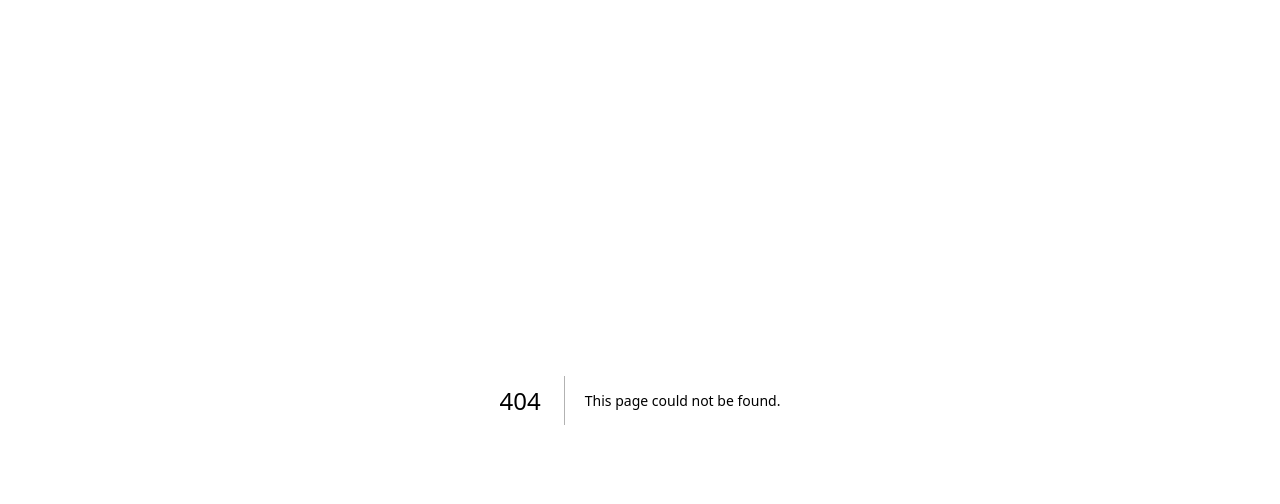
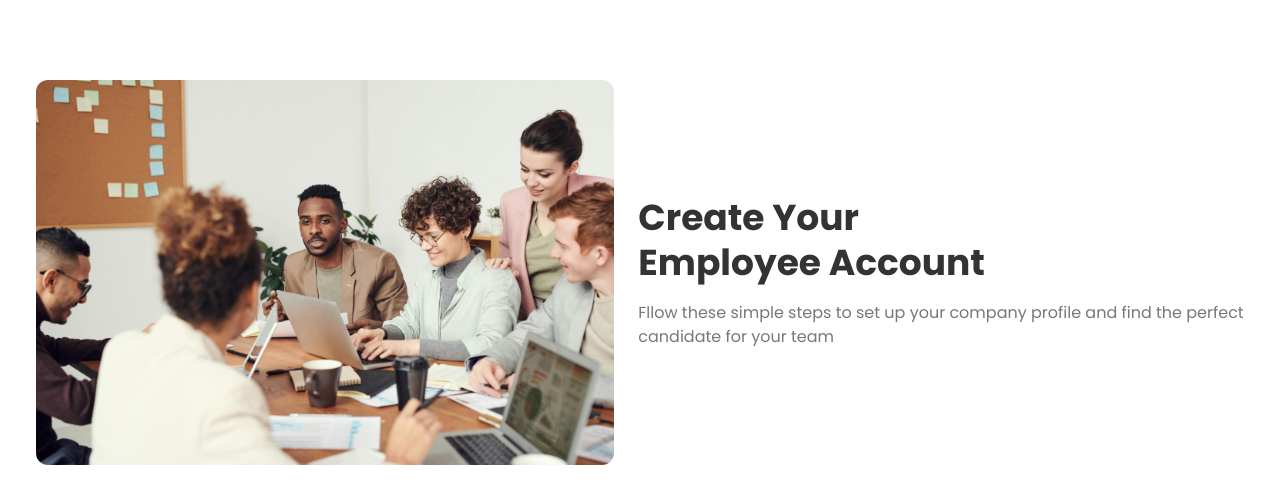
Before and after one commit to Apur0y/and-scheer, a Next.js app: page /foremployer/employeeaccount in a window 1280 px wide. Before the commit this address had no page. Shown: the top 504 px of the page. Built offline with nearby package versions, Linux system fonts and the light colour scheme.

Commit message:
create employee

```diff
--- /dev/null
+++ b/src/app/foremployer/employeeaccount/page.tsx
@@ -0,0 +1,23 @@
+import Container from '@/components/Container'
+import Image from 'next/image'
+import React from 'react'
+
+function EmployeeAccount() {
+    return (
+        <div>
+            <Container>
+                <div className='flex justify-center items-center gap-6'>
+                    <div className='w-[578px]'>
+                        <Image src="/employeeimg.jpg" width={150} height={150} alt='Employee image' className='w-full rounded-xl'/>
+                    </div>
+                    <div className='space-y-4'>
+                        <h1 className='text-[#333333] text-4xl font-bold leading-[124%]'>Create Your <br/> Employee Account</h1>
+                        <p className='text-[#777777] '>Fllow these simple steps to set up your company profile and find the perfect <br/> candidate for your team</p>
+                    </div>
+                </div>
+            </Container>
+        </div>
+    )
+}
+
+export default EmployeeAccount
--- /dev/null
+++ b/src/components/Container.tsx
@@ -0,0 +1,13 @@
+import { ReactNode } from "react"
+
+type containerProps = {
+    children : ReactNode
+}
+
+function Container({children} : containerProps) {
+  return (
+    <div className="max-w-[1420px] mx-auto py-20">{children}</div>
+  )
+}
+
+export default Container
```
Also changed, not shown: public/employeeimg.jpg (added).
